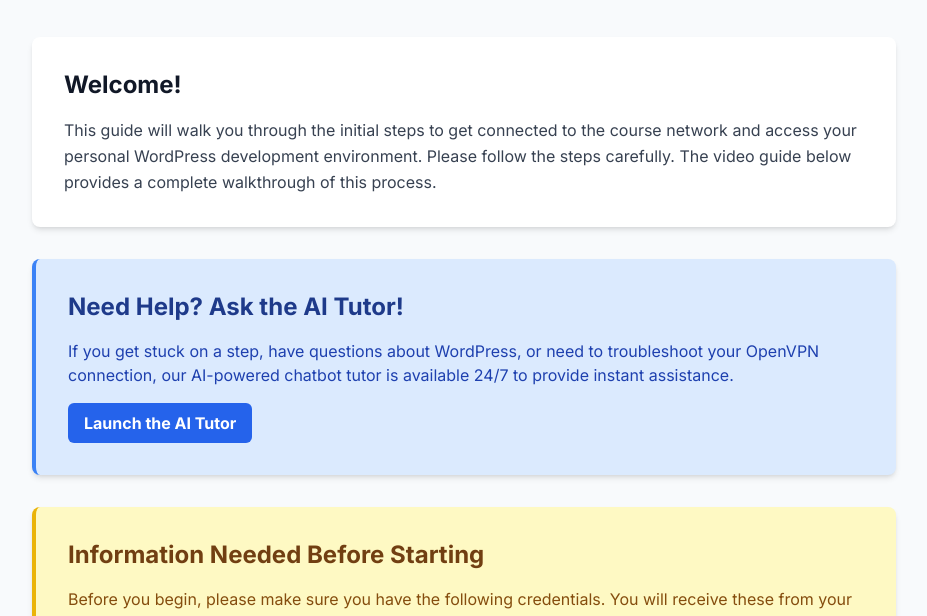
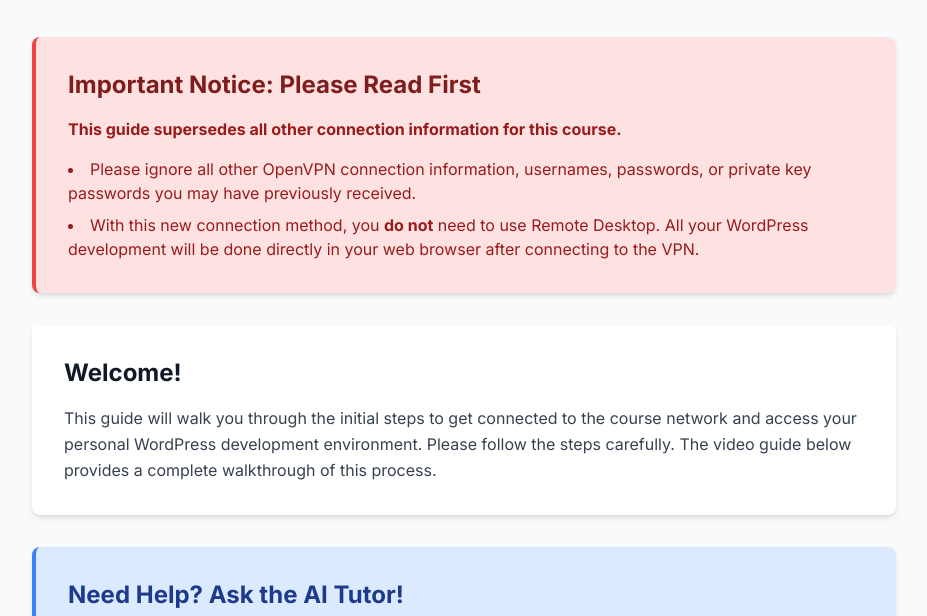
Before and after one commit to dpai-mc/csc130-resources, a plain HTML site: page csc130-25fall-connection-guide.html in a window 1280 px wide. Shown: the part 127-743 px from the top of the page, without its empty margins (176-1103 px from the left). Drawn offline with nearby package versions, Linux system fonts and the light colour scheme.

Commit message:
Add important notice section to connection guide

```diff
--- a/csc130-25fall-connection-guide.html
+++ b/csc130-25fall-connection-guide.html
@@ -39,6 +39,16 @@
         </header>
 
         <main>
+            <!-- Important Notice Section -->
+            <section class="bg-red-100 border-l-4 border-red-500 text-red-800 p-6 sm:p-8 rounded-lg shadow-md mb-8">
+                <h2 class="text-2xl font-bold mb-4 text-red-900">Important Notice: Please Read First</h2>
+                <p class="mb-4 font-semibold">This guide supersedes all other connection information for this course.</p>
+                <ul class="list-disc list-inside space-y-2">
+                    <li>Please ignore all other OpenVPN connection information, usernames, passwords, or private key passwords you may have previously received.</li>
+                    <li>With this new connection method, you <span class="font-bold">do not</span> need to use Remote Desktop. All your WordPress development will be done directly in your web browser after connecting to the VPN.</li>
+                </ul>
+            </section>
+
             <!-- Introduction -->
             <section class="bg-white p-6 sm:p-8 rounded-lg shadow-md mb-8">
                 <h2 class="text-2xl font-bold mb-4 text-gray-900">Welcome!</h2>
@@ -228,7 +238,7 @@
                          <div class="flex items-center space-x-2 mt-2 sm:mt-0 w-full sm:w-auto">
                             <input id="wp-pass" type="text" value="will-be-provided" readonly class="w-full sm:w-64 bg-gray-100 border border-gray-300 rounded-md px-3 py-2 text-gray-600 focus:outline-none">
                             <button onclick="copyToClipboard('wp-pass')" aria-label="Copy Password" class="focusable flex-shrink-0 bg-gray-200 hover:bg-gray-300 text-gray-700 font-semibold p-2 rounded-md transition-colors">
-                                <svg xmlns="http://www.w.org/2000/svg" class="h-5 w-5" viewBox="0 0 20 20" fill="currentColor"><path d="M8 3a1 1 0 011-1h2a1 1 0 110 2H9a1 1 0 01-1-1z"></path><path d="M6 3a2 2 0 00-2 2v11a2 2 0 002 2h8a2 2 0 002-2V5a2 2 0 00-2-2H6zM8 7a1 1 0 011-1h2a1 1 0 110 2H9a1 1 0 01-1-1zm-1 4a1 1 0 100 2h4a1 1 0 100-2H7z"></path></svg>
+                                <svg xmlns="http://www.w3.org/2000/svg" class="h-5 w-5" viewBox="0 0 20 20" fill="currentColor"><path d="M8 3a1 1 0 011-1h2a1 1 0 110 2H9a1 1 0 01-1-1z"></path><path d="M6 3a2 2 0 00-2 2v11a2 2 0 002 2h8a2 2 0 002-2V5a2 2 0 00-2-2H6zM8 7a1 1 0 011-1h2a1 1 0 110 2H9a1 1 0 01-1-1zm-1 4a1 1 0 100 2h4a1 1 0 100-2H7z"></path></svg>
                             </button>
                          </div>
                     </div>
```
